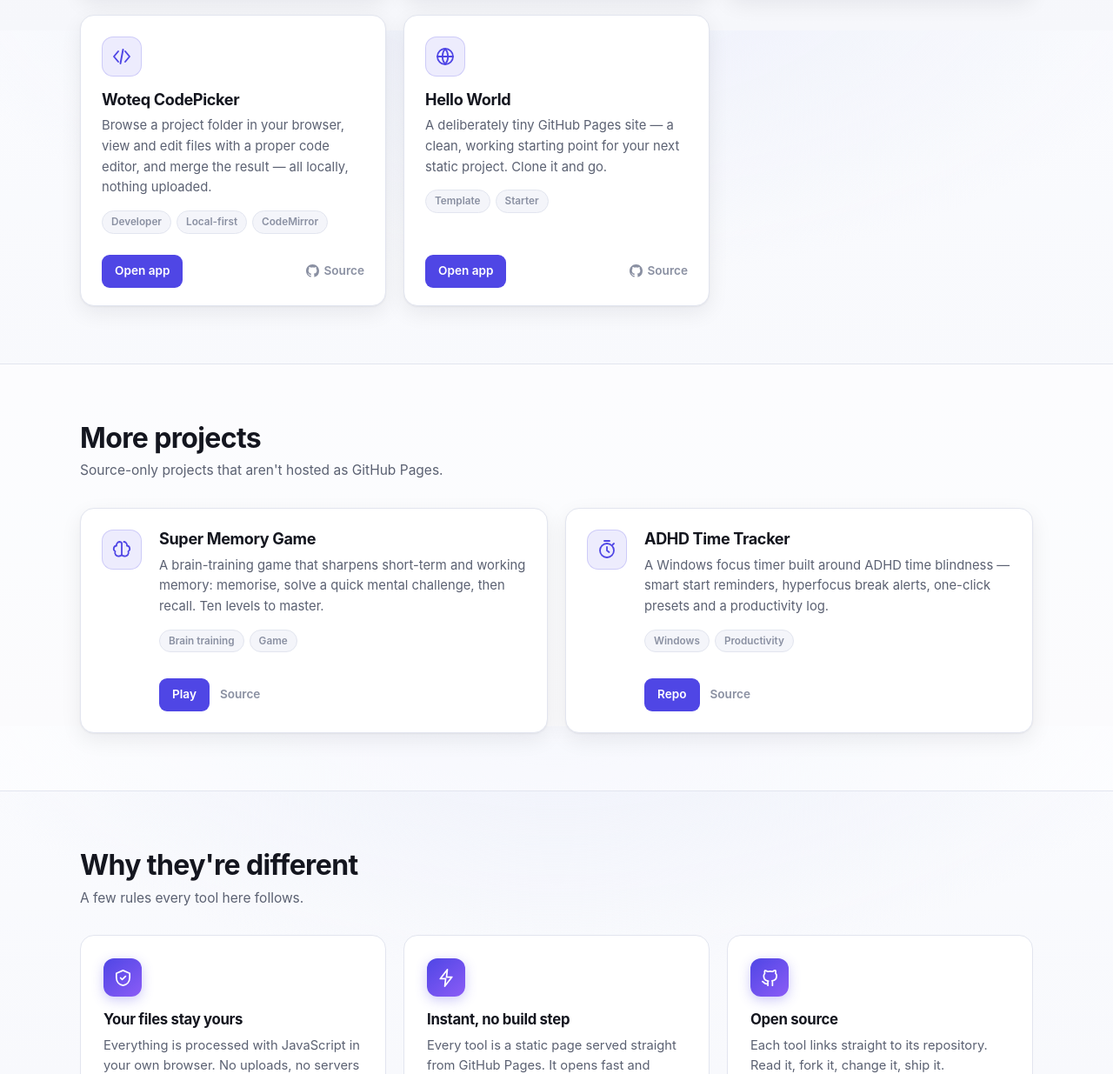
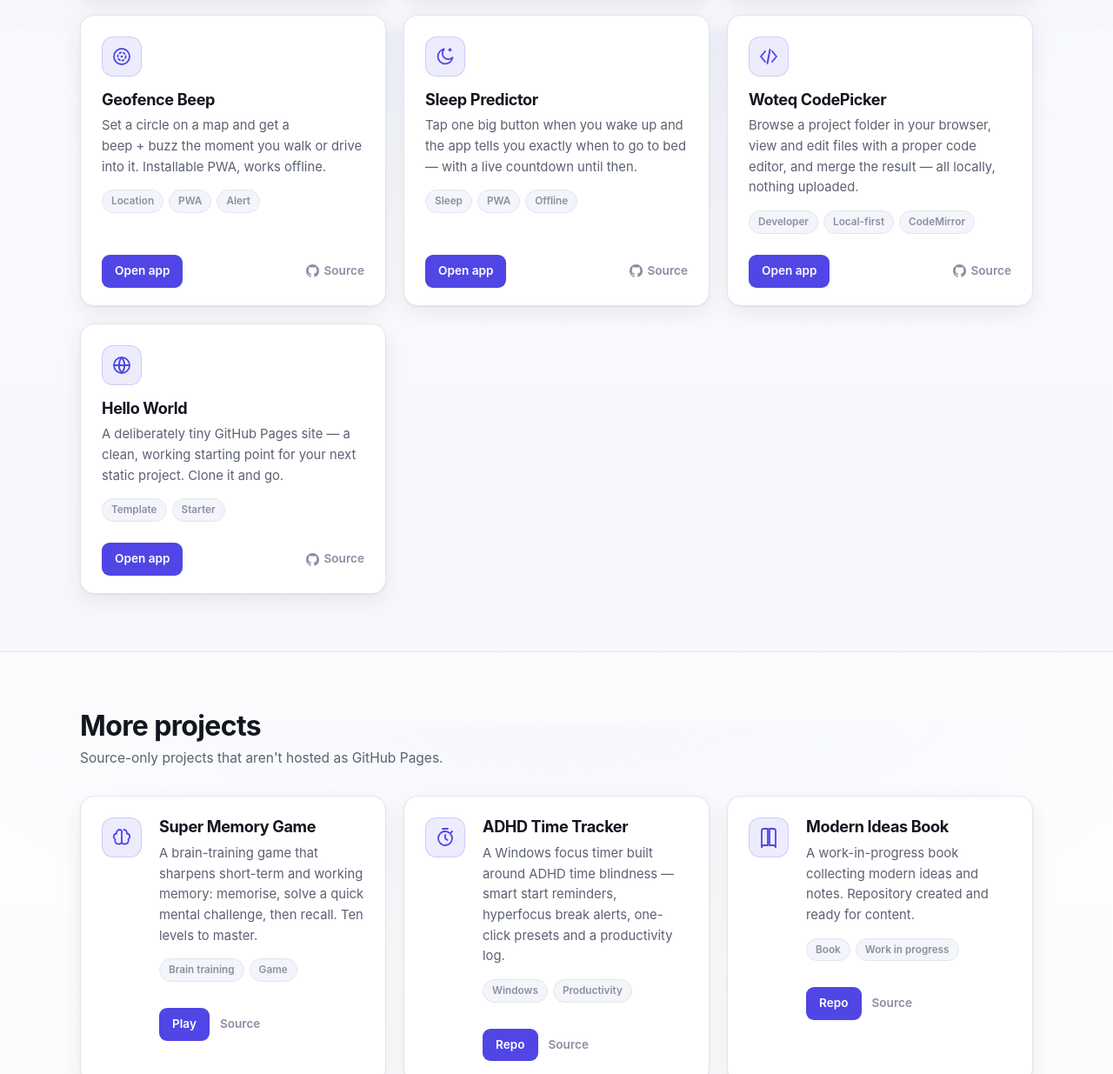
Before and after one commit to woteq-tools/woteq-tools.github.io, a plain HTML site: page index.html in a window 1280 px wide. Shown: the part 1565-2800 px from the top of the page at 87% size. Drawn offline with Linux system fonts and the light colour scheme.

Commit message:
List every woteq-tools repo on the landing page
- Add Geofence Beep (beepme) and Sleep Predictor (predict-sleep) tool cards
- Add Modern Ideas Book (modern_ideas_book) to the source-only section
- Update the hero counter fallback from 6 to 10 web tools
- README: complete the tool table (missing eng2hin) and add a
  'Keeping the list in sync' section with gh/grep commands

```diff
--- a/index.html
+++ b/index.html
@@ -71,7 +71,7 @@
       </div>
 
       <ul class="hero-stats" aria-label="Site facts">
-        <li><strong id="stat-tools">6</strong><span>Web tools</span></li>
+        <li><strong id="stat-tools">10</strong><span>Web tools</span></li>
         <li><strong>100%</strong><span>Client-side</span></li>
         <li><strong>0</strong><span>Sign-ups</span></li>
       </ul>
@@ -242,6 +242,51 @@
         </article>
 
         <!-- 6 -->
+        <article class="card" data-category="utility" data-tags="geofence location gps alert beep vibrate proximity radius circle pwa offline android map">
+          <a class="card-link" href="https://woteq-tools.github.io/beepme/" target="_blank" rel="noopener">
+            <span class="card-icon" aria-hidden="true">
+              <svg viewBox="0 0 24 24" fill="none" stroke="currentColor" stroke-width="1.8" stroke-linecap="round" stroke-linejoin="round">
+                <circle cx="12" cy="12" r="9"/>
+                <circle cx="12" cy="12" r="4.6" stroke-dasharray="2 2.6"/>
+                <circle cx="12" cy="12" r="1.3" fill="currentColor" stroke="none"/>
+              </svg>
+            </span>
+            <h3>Geofence Beep</h3>
+            <p class="card-desc">Set a circle on a map and get a beep&nbsp;+&nbsp;buzz the moment you walk or drive into it. Installable PWA, works offline.</p>
+            <ul class="tags"><li>Location</li><li>PWA</li><li>Alert</li></ul>
+          </a>
+          <div class="card-foot">
+            <a class="pill" href="https://woteq-tools.github.io/beepme/" target="_blank" rel="noopener">Open app</a>
+            <a class="src" href="https://github.com/woteq-tools/beepme" target="_blank" rel="noopener" aria-label="View source of Geofence Beep on GitHub">
+              <svg viewBox="0 0 16 16" width="15" height="15" fill="currentColor" aria-hidden="true"><path d="M8 0C3.58 0 0 3.58 0 8c0 3.54 2.29 6.53 5.47 7.59.4.07.55-.17.55-.38 0-.19-.01-.82-.01-1.49-2.01.37-2.53-.49-2.69-.94-.09-.23-.48-.94-.82-1.13-.28-.15-.68-.52-.01-.53.63-.01 1.08.58 1.23.82.72 1.21 1.87.87 2.33.66.07-.52.28-.87.51-1.07-1.78-.2-3.64-.89-3.64-3.95 0-.87.31-1.59.82-2.15-.08-.2-.36-1.02.08-2.12 0 0 .67-.21 2.2.82.64-.18 1.32-.27 2-.27s1.36.09 2 .27c1.53-1.04 2.2-.82 2.2-.82.44 1.1.16 1.92.08 2.12.51.56.82 1.27.82 2.15 0 3.07-1.87 3.75-3.65 3.95.29.25.54.73.54 1.48 0 1.07-.01 1.93-.01 2.2 0 .21.15.46.55.38A8.01 8.01 0 0 0 16 8c0-4.42-3.58-8-8-8z"/></svg>
+              Source
+            </a>
+          </div>
+        </article>
+
+        <!-- 7 -->
+        <article class="card" data-category="utility" data-tags="sleep bedtime wake up rest pwa health sleep tracker bedtime calculator">
+          <a class="card-link" href="https://woteq-tools.github.io/predict-sleep/" target="_blank" rel="noopener">
+            <span class="card-icon" aria-hidden="true">
+              <svg viewBox="0 0 24 24" fill="none" stroke="currentColor" stroke-width="1.8" stroke-linecap="round" stroke-linejoin="round">
+                <path d="M20.5 13.2A8.5 8.5 0 1 1 10.8 3.5a6.8 6.8 0 0 0 9.7 9.7z"/>
+                <path d="M17.5 3v2.6M16.2 4.3h2.6"/>
+              </svg>
+            </span>
+            <h3>Sleep Predictor</h3>
+            <p class="card-desc">Tap one big button when you wake up and the app tells you exactly when to go to bed — with a live countdown until then.</p>
+            <ul class="tags"><li>Sleep</li><li>PWA</li><li>Offline</li></ul>
+          </a>
+          <div class="card-foot">
+            <a class="pill" href="https://woteq-tools.github.io/predict-sleep/" target="_blank" rel="noopener">Open app</a>
+            <a class="src" href="https://github.com/woteq-tools/predict-sleep" target="_blank" rel="noopener" aria-label="View source of Sleep Predictor on GitHub">
+              <svg viewBox="0 0 16 16" width="15" height="15" fill="currentColor" aria-hidden="true"><path d="M8 0C3.58 0 0 3.58 0 8c0 3.54 2.29 6.53 5.47 7.59.4.07.55-.17.55-.38 0-.19-.01-.82-.01-1.49-2.01.37-2.53-.49-2.69-.94-.09-.23-.48-.94-.82-1.13-.28-.15-.68-.52-.01-.53.63-.01 1.08.58 1.23.82.72 1.21 1.87.87 2.33.66.07-.52.28-.87.51-1.07-1.78-.2-3.64-.89-3.64-3.95 0-.87.31-1.59.82-2.15-.08-.2-.36-1.02.08-2.12 0 0 .67-.21 2.2.82.64-.18 1.32-.27 2-.27s1.36.09 2 .27c1.53-1.04 2.2-.82 2.2-.82.44 1.1.16 1.92.08 2.12.51.56.82 1.27.82 2.15 0 3.07-1.87 3.75-3.65 3.95.29.25.54.73.54 1.48 0 1.07-.01 1.93-.01 2.2 0 .21.15.46.55.38A8.01 8.01 0 0 0 16 8c0-4.42-3.58-8-8-8z"/></svg>
+              Source
+            </a>
+          </div>
+        </article>
+
+        <!-- 8 -->
         <article class="card" data-category="developer" data-tags="code picker developer editor codemirror project files local offline">
           <a class="card-link" href="https://woteq-tools.github.io/codepicker/" target="_blank" rel="noopener">
             <span class="card-icon" aria-hidden="true">
@@ -262,7 +307,7 @@
           </div>
         </article>
 
-        <!-- 7 -->
+        <!-- 9 -->
         <article class="card" data-category="starter" data-tags="hello world template starter boilerplate minimal github pages example">
           <a class="card-link" href="https://woteq-tools.github.io/hello-world/" target="_blank" rel="noopener">
             <span class="card-icon" aria-hidden="true">
@@ -336,6 +381,24 @@
           </div>
         </article>
 
+        <article class="card card-row" data-category="starter" data-tags="modern ideas book ideas notes writing book ebook">
+          <span class="card-icon" aria-hidden="true">
+            <svg viewBox="0 0 24 24" fill="none" stroke="currentColor" stroke-width="1.8" stroke-linecap="round" stroke-linejoin="round">
+              <path d="M4 4.5A2.5 2.5 0 0 1 6.5 2H11v19H6.5A2.5 2.5 0 0 0 4 23.5z"/>
+              <path d="M20 4.5A2.5 2.5 0 0 0 17.5 2H13v19h4.5a2.5 2.5 0 0 1 2.5 2.5z"/>
+            </svg>
+          </span>
+          <div class="card-row-body">
+            <h3>Modern Ideas Book</h3>
+            <p class="card-desc">A work-in-progress book collecting modern ideas and notes. Repository created and ready for content.</p>
+            <ul class="tags"><li>Book</li><li>Work in progress</li></ul>
+            <div class="card-foot">
+              <a class="pill" href="https://github.com/woteq-tools/modern_ideas_book" target="_blank" rel="noopener">Repo</a>
+              <a class="src" href="https://github.com/woteq-tools/modern_ideas_book" target="_blank" rel="noopener">Source</a>
+            </div>
+          </div>
+        </article>
+
       </div>
     </div>
   </section>
```
Also changed, not shown: 1 other file.
